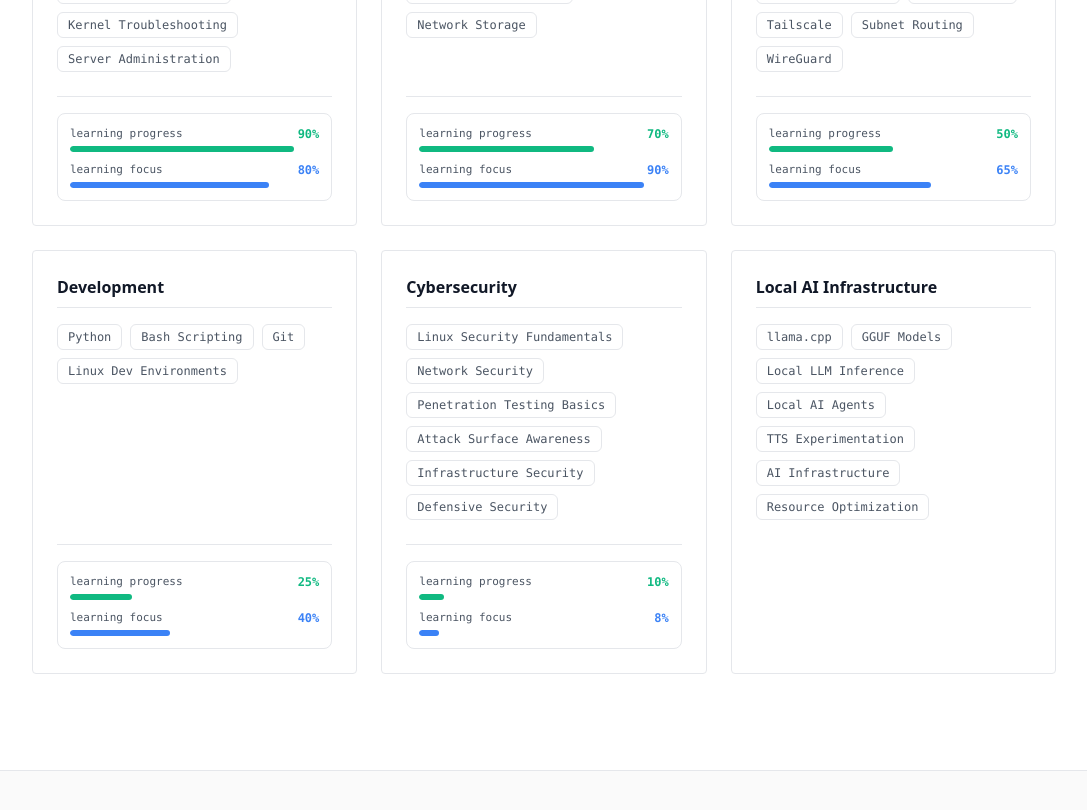
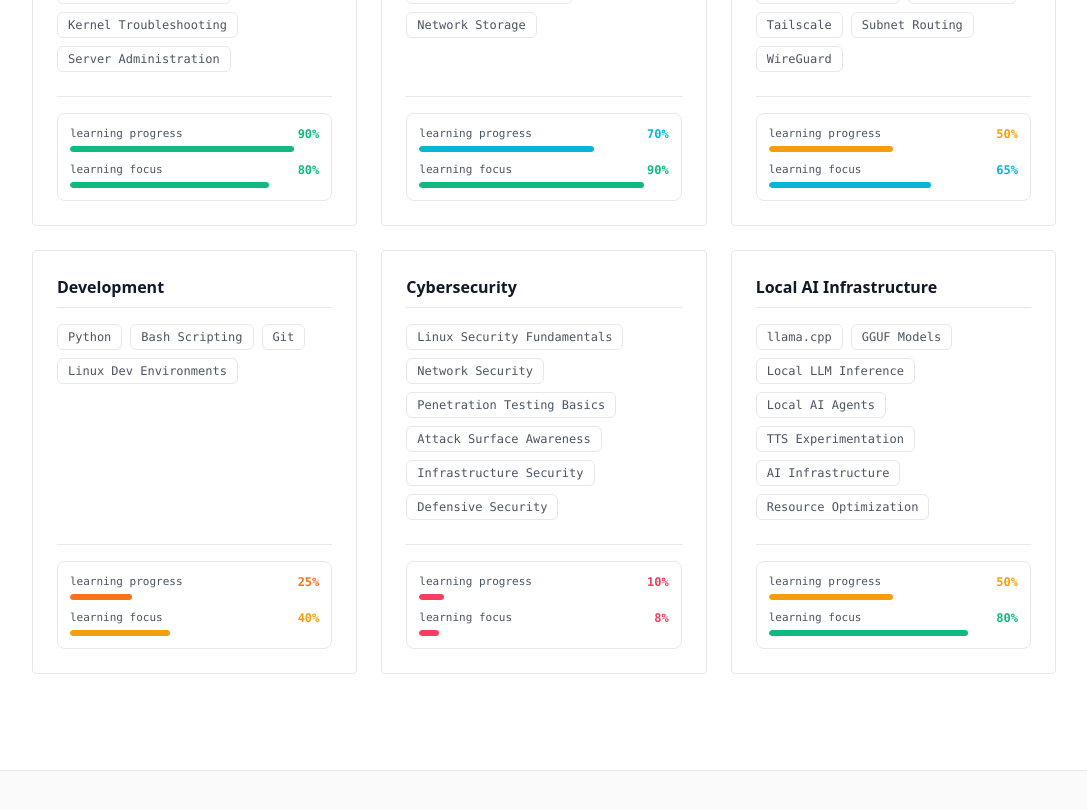
Before and after one commit to uwong241/website-portfolio, a React (Vite) app: page / in a window 1280 px wide. Shown: the part 2300-3110 px from the top of the page, without its empty margins (96-1183 px from the left). Built offline with nearby package versions, Linux system fonts and the light colour scheme.

Commit message:
feat: add Local AI metrics and dynamic color grading (green to red) for progress/focus bars

```diff
--- a/src/data/portfolioData.ts
+++ b/src/data/portfolioData.ts
@@ -65,6 +65,8 @@ export const SKILL_CATEGORIES: SkillCategory[] = [
   },
   {
     category: "Local AI Infrastructure",
+    learningProgress: 50,
+    learningFocus: 80,
     skills: ["llama.cpp", "GGUF Models", "Local LLM Inference", "Local AI Agents", "TTS Experimentation", "AI Infrastructure", "Resource Optimization"]
   }
 ];
--- a/src/sections/Skills.tsx
+++ b/src/sections/Skills.tsx
@@ -2,6 +2,20 @@ import Section from '../components/ui/Section';
 import Container from '../components/layout/Container';
 import Card from '../components/ui/Card';
 import { SKILL_CATEGORIES } from '../data/portfolioData';
+
+// Helper function to return dynamic color based on percentage
+// >= 80%: Emerald/Green
+// 60-79%: Cyan/Teal
+// 40-59%: Amber/Yellow
+// 20-39%: Orange
+// < 20%: Rose/Red
+const getMetricColor = (val: number) => {
+  if (val >= 80) return { text: 'text-emerald-500', bar: 'bg-emerald-500' };
+  if (val >= 60) return { text: 'text-cyan-500', bar: 'bg-cyan-500' };
+  if (val >= 40) return { text: 'text-amber-500', bar: 'bg-amber-500' };
+  if (val >= 20) return { text: 'text-orange-500', bar: 'bg-orange-500' };
+  return { text: 'text-rose-500', bar: 'bg-rose-500' };
+};
 
 export const Skills = () => {
   return (
@@ -12,12 +26,16 @@ export const Skills = () => {
             <span className="text-accent text-sm font-semibold tracking-wider uppercase mb-2 block">Technical Competencies</span>
             <h2 className="text-4xl md:text-5xl font-extrabold tracking-tight mb-4">Skills & Capabilities</h2>
             <p className="text-secondary max-w-2xl mx-auto">
-              Focused on foundational systems engineering, network administration, and hands-on infrastructure tooling with transparent learning metrics.
+              Focused on foundational systems engineering, network administration, and hands-on infrastructure tooling with dynamic skill metrics.
             </p>
           </div>
 
           <div className="grid grid-cols-1 md:grid-cols-2 lg:grid-cols-3 gap-6">
-            {SKILL_CATEGORIES.map((cat, idx) => (
+            {SKILL_CATEGORIES.map((cat, idx) => {
+              const progressTheme = cat.learningProgress !== undefined ? getMetricColor(cat.learningProgress) : null;
+              const focusTheme = cat.learningFocus !== undefined ? getMetricColor(cat.learningFocus) : null;
+
+              return (
                 <Card key={idx} className="p-6 border border-border/80 bg-background-light flex flex-col justify-between">
                   <div>
                     <div className="flex items-center justify-between mb-4 pb-2 border-b border-border">
@@ -39,34 +57,34 @@ export const Skills = () => {
                     </div>
                   </div>
 
-                {/* Progress & Focus Metrics Bar Placed at the Bottom */}
+                  {/* Dynamic Color Progress & Focus Metrics Bar at the Bottom */}
                   {(cat.learningProgress !== undefined || cat.learningFocus !== undefined) && (
                     <div className="mt-auto pt-4 border-t border-border/60">
                       <div className="p-3 rounded-lg bg-surface/60 border border-border/60 space-y-2.5 font-mono text-xs">
-                      {cat.learningProgress !== undefined && (
+                        {cat.learningProgress !== undefined && progressTheme && (
                           <div>
                             <div className="flex justify-between items-center mb-1">
                               <span className="text-secondary text-[11px]">learning progress</span>
-                            <span className="text-emerald-500 font-semibold">{cat.learningProgress}%</span>
+                              <span className={`${progressTheme.text} font-semibold`}>{cat.learningProgress}%</span>
                             </div>
                             <div className="w-full bg-border/60 h-1.5 rounded-full overflow-hidden">
                               <div
-                              className="bg-emerald-500 h-full rounded-full transition-all duration-500"
+                                className={`${progressTheme.bar} h-full rounded-full transition-all duration-500`}
                                 style={{ width: `${cat.learningProgress}%` }}
                               />
                             </div>
                           </div>
                         )}
 
-                      {cat.learningFocus !== undefined && (
+                        {cat.learningFocus !== undefined && focusTheme && (
                           <div>
                             <div className="flex justify-between items-center mb-1">
                               <span className="text-secondary text-[11px]">learning focus</span>
-                            <span className="text-blue-500 font-semibold">{cat.learningFocus}%</span>
+                              <span className={`${focusTheme.text} font-semibold`}>{cat.learningFocus}%</span>
                             </div>
                             <div className="w-full bg-border/60 h-1.5 rounded-full overflow-hidden">
                               <div
-                              className="bg-blue-500 h-full rounded-full transition-all duration-500"
+                                className={`${focusTheme.bar} h-full rounded-full transition-all duration-500`}
                                 style={{ width: `${cat.learningFocus}%` }}
                               />
                             </div>
@@ -76,7 +94,8 @@ export const Skills = () => {
                     </div>
                   )}
                 </Card>
-            ))}
+              );
+            })}
           </div>
         </div>
       </Container>
```
Lines whose indentation alone changed are shown as unchanged.
